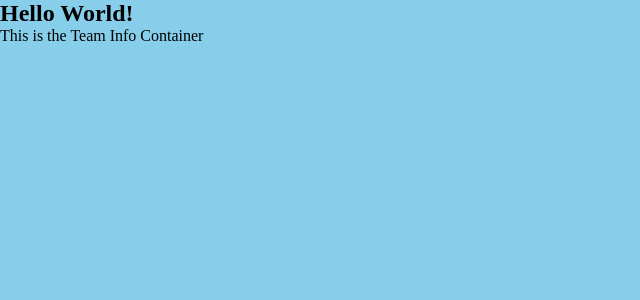
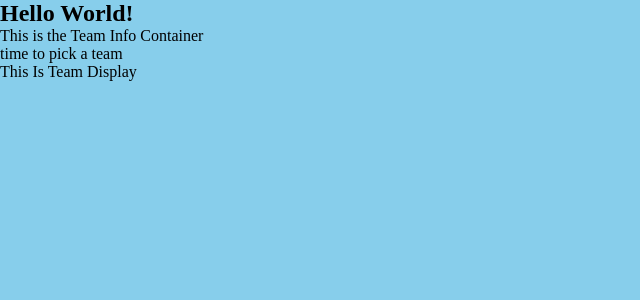
Before and after one commit to wrobinson91/william-hill-app, a React app: page / in a window 1280 px wide. Shown: the top 300 px of the page, without its empty margins (0-640 px from the left). Built offline with nearby package versions, Linux system fonts and the light colour scheme.

Commit message:
modified and created info container, display of data, and component to select data

```diff
--- /dev/null
+++ b/src/client/components/TeamDisplay.jsx
@@ -0,0 +1,12 @@
+import React from 'react';
+
+const TeamDisplay = (props) => {
+  console.log('rendering team display');
+  return (
+    <article>
+      This Is Team Display
+    </article>
+  );
+};
+
+export default TeamDisplay;
--- /dev/null
+++ b/src/client/components/TeamSelection.jsx
@@ -0,0 +1,12 @@
+import React from 'react';
+
+const TeamSelection = () => {
+  console.log('in team selection');
+  return (
+    <article>
+      time to pick a team
+    </article>
+  );
+};
+
+export default TeamSelection;
--- a/src/client/containers/TeamInfoContainer.jsx
+++ b/src/client/containers/TeamInfoContainer.jsx
@@ -1,9 +1,22 @@
-import React from 'react';
+import React, { useState } from 'react';
 
-const TeamInfoContainer = () => (
-  <section>
+import TeamSelection from '../components/TeamSelection';
+import TeamDisplay from '../components/TeamDisplay';
+
+const TeamInfoContainer = () => {
+  const [teamInfo, setTeamInfo] = useState({
+    teamData: {
+      name: null,
+    },
+  });
+
+  return (
+    <section>
       This is the Team Info Container
-  </section>
-);
+      <TeamSelection setTeamInfo={setTeamInfo} />
+      <TeamDisplay teamInfo={teamInfo} />
+    </section>
+  );
+};
 
 export default TeamInfoContainer;
```
